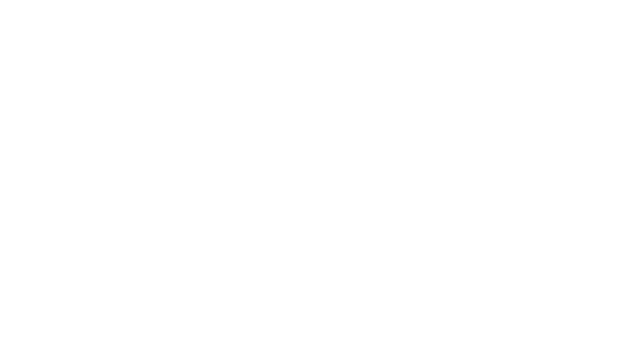
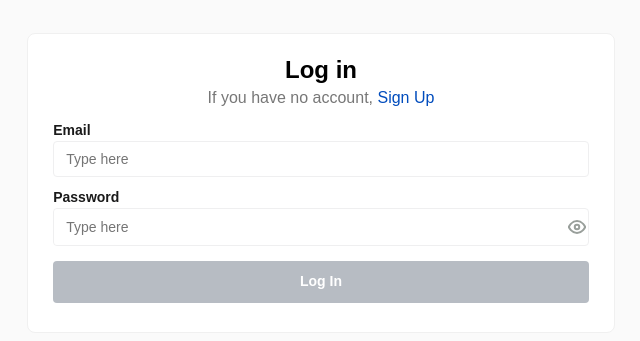
Before and after one commit to chemazu/advansio, a Vue app: page /login in a window 1280 px wide. Before the commit this address had no page. Shown: the part 217-558 px from the top of the page, without its empty margins (319-959 px from the left). Built offline with nearby package versions, Linux system fonts and the light colour scheme.

Commit message:
login view created

```diff
--- /dev/null
+++ b/src/components/ButtonComponent.vue
@@ -0,0 +1,58 @@
+<template>
+  <button :class="className">{{ title }}</button>
+</template>
+
+<script>
+export default {
+  props: ["title", "className"],
+};
+</script>
+
+<style lang="scss">
+button {
+  width: 100%;
+  font-style: normal;
+  font-weight: 500;
+  line-height: 17px;
+  padding: 7px 15px;
+  text-align: center;
+  font-style: normal;
+  font-size: 14px;
+  line-height: 17px;
+  border-radius: 4px;
+  height: 42px;
+  border: 0px;
+  min-width: 72px;
+  min-width: fit-content;
+  font-weight: 600;
+  font-family: "Montserrat", sans-serif;
+}
+.cancel {
+  border: 0px;
+  color: black;
+  background: #efeff0;
+}
+.create {
+  background-color: #999a9b;
+  color: #fff;
+}
+.pry {
+  background: #555658;
+  color: #fff;
+  &:hover {
+    cursor: pointer;
+  }
+}
+.disabled {
+  border: 0px;
+  color: #fff;
+  background: #b7bcc3;
+  &:hover {
+    cursor: not-allowed;
+  }
+}
+.sec {
+  background-color: transparent;
+  border: 1px solid #b7bcc3;
+}
+</style>
--- a/src/router/index.js
+++ b/src/router/index.js
@@ -25,6 +25,15 @@ const routes = [
     component: () =>
       import(/* webpackChunkName: "about" */ "../views/DashboardView.vue"),
   },
+  {
+    path: "/login",
+    name: "login",
+    // route level code-splitting
+    // this generates a separate chunk (about.[hash].js) for this route
+    // which is lazy-loaded when the route is visited.
+    component: () =>
+      import(/* webpackChunkName: "about" */ "../views/LoginView.vue"),
+  },
 ];
 
 const router = createRouter({
--- /dev/null
+++ b/src/views/LoginView.vue
@@ -0,0 +1,224 @@
+<template>
+  <div class="register">
+    <div class="register-card">
+      <div class="heading">
+        <h2 class="text-3xl font-bold">Log in</h2>
+        <p>
+          If you have no account,
+          <router-link to="/">Sign Up</router-link>
+        </p>
+      </div>
+      <form @submit.prevent="handleSubmit">
+        <div class="form-item">
+          <label for="email"> Email</label>
+          <input
+            type="email"
+            id="email"
+            v-model="email"
+            placeholder="Type here"
+          />
+          <p
+            class="email-prompt"
+            v-if="!regexEmail.test(email) && email.length > 1"
+          >
+            Wrong email format !
+          </p>
+        </div>
+        <div class="form-item">
+          <label for="password"> Password</label>
+          <div class="input-wrapper">
+            <input
+              :type="returnType()"
+              v-model="password"
+              placeholder="Type here"
+            />
+            <p @click="handleTogglePassword">&nbsp;</p>
+          </div>
+        </div>
+        <div
+          class="button-wrapper"
+          v-if="regexEmail.test(email) && password.length > 8"
+        >
+          <ButtonComponent title="Log in" className="pry" />
+        </div>
+      </form>
+      <div
+        class="button-wrapper"
+        v-if="!regexEmail.test(email) || password.length < 8"
+      >
+        <ButtonComponent title="Log In" className="disabled" />
+      </div>
+    </div>
+  </div>
+</template>
+
+<script>
+// import store from "@/store";
+import ButtonComponent from "../components/ButtonComponent.vue";
+export default {
+  data() {
+    return {
+      email: "",
+      password: "",
+      togglePassword: true,
+      regexEmail: /^\w+([.-]?\w+)*@\w+([.-]?\w+)*(\.\w{2,3})+$/,
+    };
+  },
+  methods: {
+    // handleSubmit() {
+    //   const user = {
+    //     email: this.email,
+    //     password: this.password,
+    //   };
+    //   store.dispatch("handleLogin", user);
+    // },
+    handleSubmit(){
+        console.log("first")
+    },
+    handleTogglePassword() {
+      this.togglePassword = !this.togglePassword;
+    },
+    returnType() {
+      if (this.togglePassword) {
+        return "password";
+      } else {
+        return "text";
+      }
+    },
+  },
+  components: {
+    ButtonComponent,
+  },
+};
+</script>
+<style lang="scss" scoped>
+.register {
+  background-color: #fafafa;
+  display: flex;
+  justify-content: center;
+  align-items: center;
+  height: 100%;
+  .register-card {
+    padding: 1.5% 2%;
+    background: #fff;
+    width: 46%;
+    display: flex;
+    flex-direction: column;
+    // justify-content: space-between;
+    border-radius: 8px;
+    align-items: center;
+    border: 1px solid #f0f0f0;
+    .heading {
+      width: 100%;
+      text-align: center;
+      padding: 2.5px 0;
+      box-sizing: border-box;
+      h2 {
+        color: #000;
+      }
+      p {
+        color: #777;
+        padding: 5px 0;
+        font-size: 16px;
+      }
+
+      a {
+        color: #004cbd;
+        text-decoration: none;
+      }
+    }
+    form {
+      width: 100%;
+      .form-row {
+        display: grid;
+        grid-template-columns: 1fr 1fr;
+        grid-gap: 20px;
+      }
+      .form-item {
+        padding: 5px 0;
+        width: 100%;
+        display: flex;
+        flex-direction: column;
+        justify-content: center;
+        align-items: flex-start;
+        label {
+          padding: 2.5px 0;
+          text-align: left;
+          color: #1a1a1a;
+          font-weight: bold;
+          font-size: 14px;
+        }
+        input {
+          border: 1px solid #efeff0;
+          border-radius: 4px;
+          padding: 7.5px 12px;
+          width: 100%;
+          background-color: #fff;
+          color: black;
+          height: 36px;
+          font-size: 14px;
+
+          &:focus {
+            outline: none;
+            border: 1.5px solid #e1e1e1;
+          }
+        }
+        .input-wrapper {
+          border: 1px solid #efeff0;
+          background-color: #fff;
+          border-radius: 4px;
+          width: 100%;
+          display: flex;
+          align-items: center;
+          input {
+            width: 97%;
+            border: 0;
+            display: flex;
+          }
+          p {
+            background: url("../assets/img/Inside.svg") no-repeat center center;
+            width: 4%;
+            padding: 0 1px;
+            height: 100%;
+            color: transparent;
+            &:hover {
+              cursor: pointer;
+            }
+          }
+        }
+        .email-prompt {
+          color: #f41e10;
+          font-size: 12px;
+          padding: 5px 0;
+        }
+        ul {
+          list-style-position: inside;
+          text-align: left;
+          list-style-type: circle;
+          color: #999b9f;
+          padding: 7.5px 0;
+          font-size: 12px;
+          li {
+            padding: 1px 0;
+          }
+          .active {
+            color: #07982f;
+            list-style: disc;
+            list-style-position: inside;
+            text-align: left;
+          }
+        }
+      }
+      .button-wrapper {
+        padding: 10px 0;
+        width: 100%;
+      }
+    }
+    .button-wrapper {
+      padding: 10px 0;
+      width: 100%;
+    }
+  }
+}
+
+</style>
```
Also changed, not shown: src/assets/img/Inside.svg (added).
